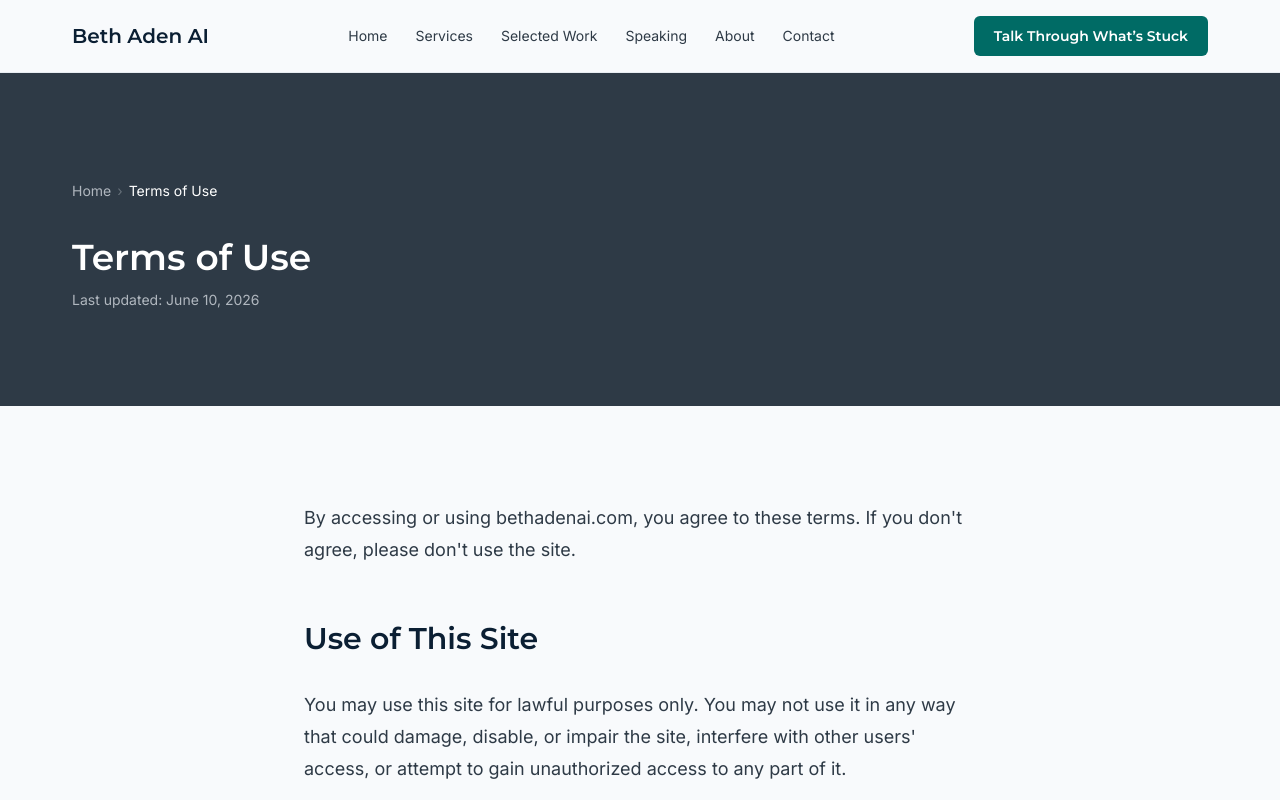
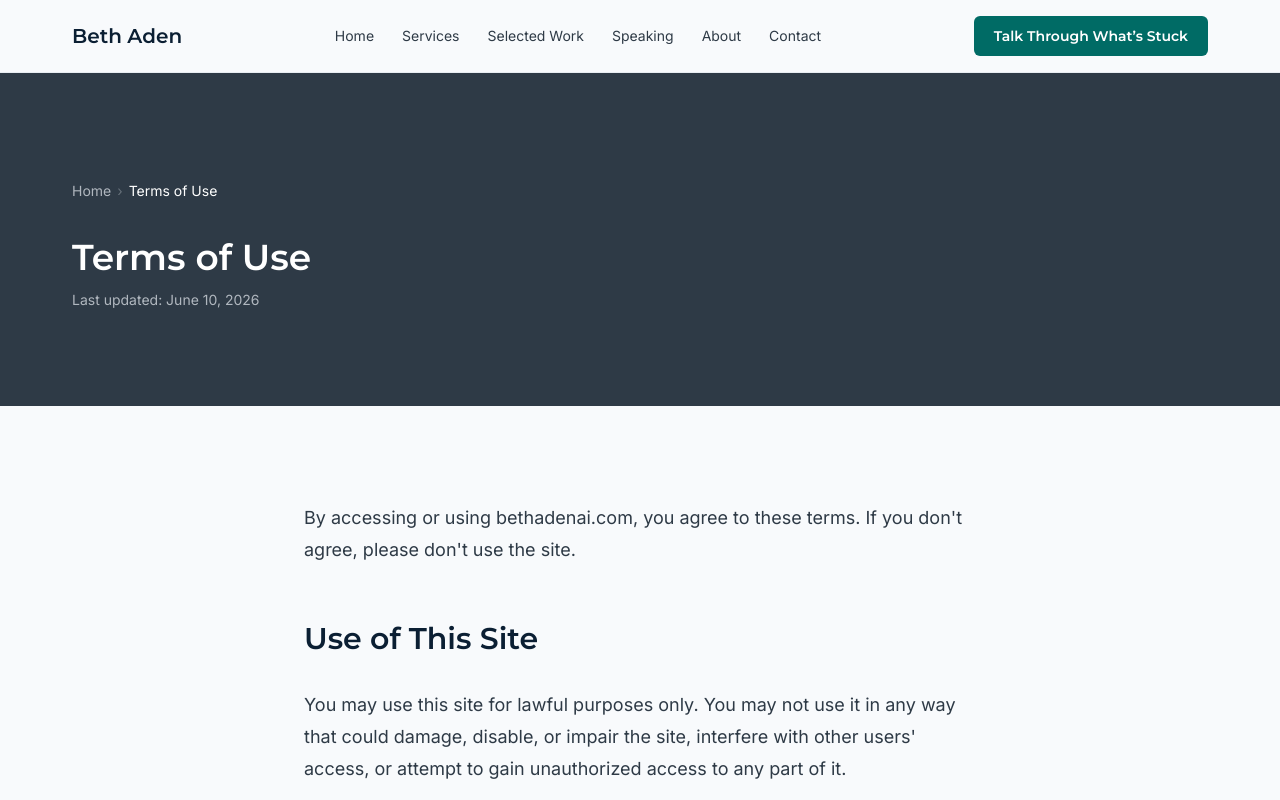
Before and after one commit to SheilaAden/bethadenai-com, a Next.js app: page /terms in a window 1280 px wide. Shown: the top 800 px of the page. Built offline with nearby package versions, Linux system fonts and the light colour scheme.

Commit message:
Use Beth Aden as the public website brand

```diff
--- a/app/layout.tsx
+++ b/app/layout.tsx
@@ -26,13 +26,13 @@ const inter = Inter({
 /* ─────────────────────────────────────────────
    DEFAULT METADATA
    Per-page metadata defined in each page.tsx.
-   Title template: "[Page Title] — Beth Aden AI"
+   Title template: "[Page Title] — Beth Aden"
    ───────────────────────────────────────────── */
 
 export const metadata: Metadata = {
   title: {
     default: 'Beth Aden | Strategic Operations & AI Systems Partner',
-    template: '%s — Beth Aden AI',
+    template: '%s — Beth Aden',
   },
   description: operationsDescription,
   metadataBase: new URL('https://www.bethadenai.com'),
@@ -42,15 +42,16 @@ export const metadata: Metadata = {
   openGraph: {
     type: 'website',
     locale: 'en_US',
-    url: 'https://www.bethadenai.com',
-    siteName: 'Beth Aden AI',
+    siteName: 'Beth Aden',
     title: 'Beth Aden | Strategic Operations & AI Systems Partner',
     description: operationsDescription,
+    images: [{ url: '/images/beth-aden-portrait.webp', alt: 'Beth Aden' }],
   },
   twitter: {
-    card: 'summary_large_image',
+    card: 'summary',
     title: 'Beth Aden | Strategic Operations & AI Systems Partner',
     description: operationsDescription,
+    images: [{ url: '/images/beth-aden-portrait.webp', alt: 'Beth Aden' }],
   },
   robots: {
     index: true,
--- a/app/privacy/page.tsx
+++ b/app/privacy/page.tsx
@@ -10,7 +10,7 @@ import { Breadcrumb } from '@/components/global/Breadcrumb'
 export const metadata: Metadata = {
   title: 'Privacy Policy',
   description:
-    'Privacy policy for bethadenai.com. Learn how Beth Aden AI collects, uses, and protects your information.',
+    'Privacy policy for bethadenai.com. Learn how Beth Aden collects, uses, and protects your information.',
   alternates: {
     canonical: 'https://www.bethadenai.com/privacy',
   },
--- a/app/terms/page.tsx
+++ b/app/terms/page.tsx
@@ -10,7 +10,7 @@ import { Breadcrumb } from '@/components/global/Breadcrumb'
 export const metadata: Metadata = {
   title: 'Terms of Use',
   description:
-    'Terms of use for bethadenai.com and Beth Aden AI services.',
+    'Terms of use for bethadenai.com and Beth Aden services.',
   alternates: {
     canonical: 'https://www.bethadenai.com/terms',
   },
--- a/components/layout/Footer.tsx
+++ b/components/layout/Footer.tsx
@@ -34,9 +34,9 @@ export function Footer() {
             <Link
               href="/"
               className="font-heading font-semibold text-xl text-white hover:text-teal transition-colors"
-              aria-label="Beth Aden AI — home"
+              aria-label="Beth Aden — home"
             >
-              Beth Aden AI
+              Beth Aden
             </Link>
             <p className="mt-3 text-sm text-silver/80 leading-relaxed">
               Strategic operations, workflow systems, and practical AI for businesses.
@@ -105,7 +105,7 @@ export function Footer() {
 
         {/* ── Bottom row ── */}
         <div className="mt-12 pt-6 border-t border-white/10 flex flex-col sm:flex-row sm:items-center sm:justify-between gap-3 text-xs text-silver/50">
-          <p>© {currentYear} Beth Aden AI. All rights reserved.</p>
+          <p>© {currentYear} Beth Aden. All rights reserved.</p>
           <div className="flex items-center gap-5">
             <Link href="/privacy" className="hover:text-silver/80 transition-colors">
               Privacy Policy
--- a/components/layout/Header.tsx
+++ b/components/layout/Header.tsx
@@ -41,9 +41,9 @@ export function Header() {
           <Link
             href="/"
             className="font-heading font-semibold text-xl text-navy hover:text-teal transition-colors"
-            aria-label="Beth Aden AI — home"
+            aria-label="Beth Aden — home"
           >
-            Beth Aden AI
+            Beth Aden
           </Link>
 
           {/* ── Desktop nav ── */}
```
